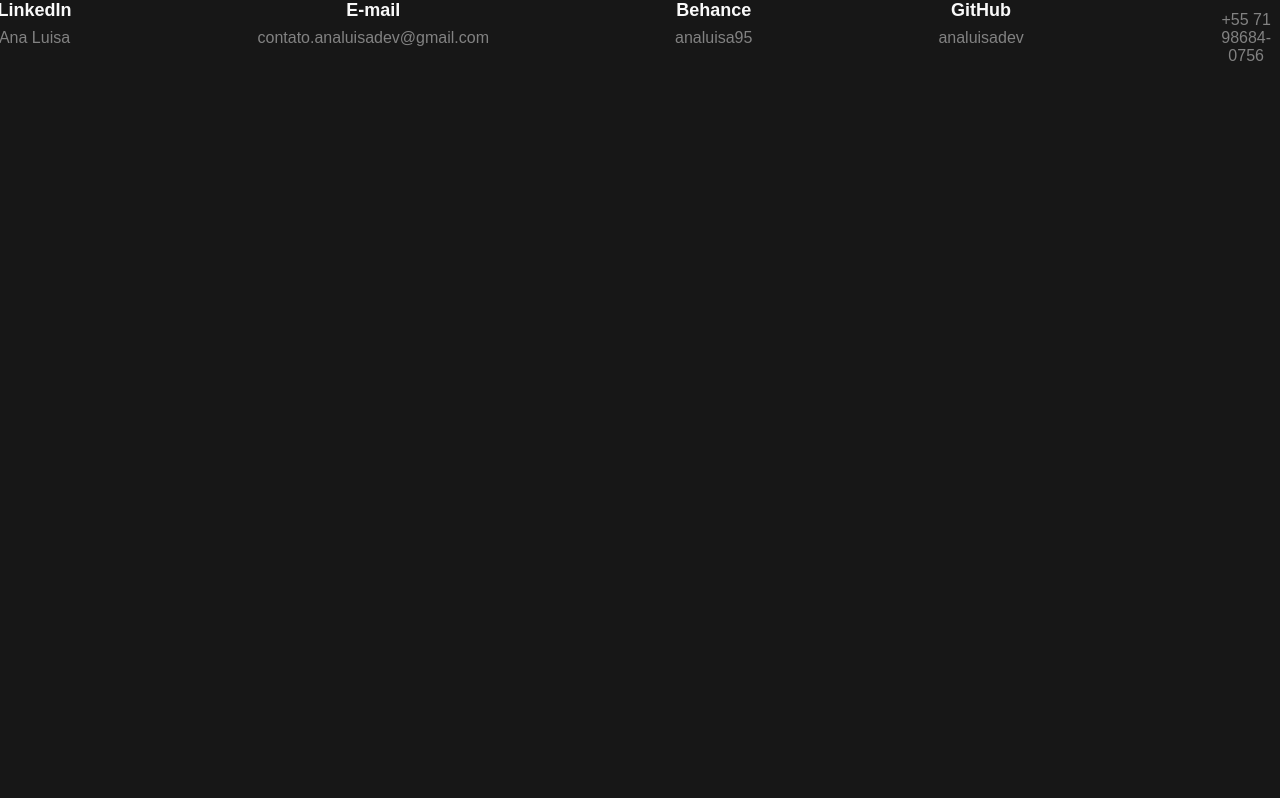
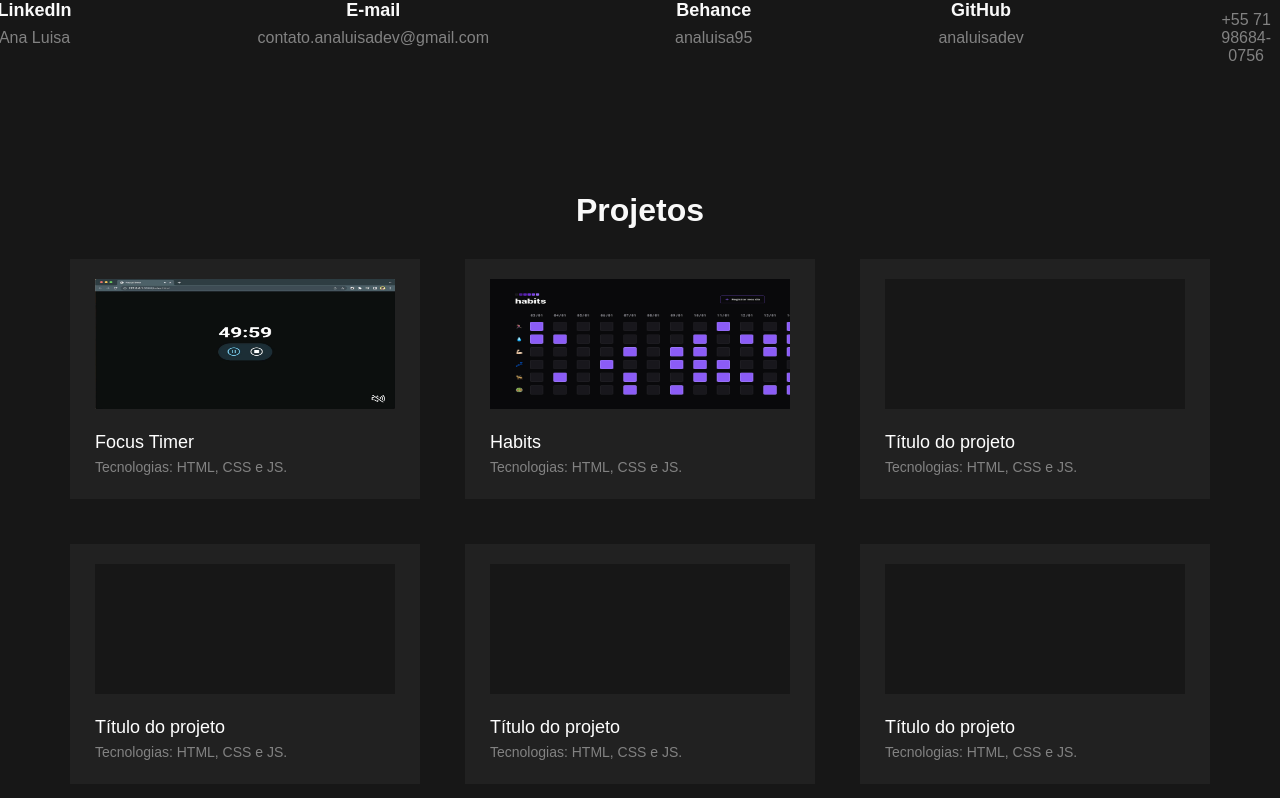
Before and after one commit to analuisadev/Portfolio, a React (Vite) app: page / in a window 1280 px wide. Shown: the part 1030-1828 px from the top of the page. Before the commit the page ends 1095 px from the top, so only its background shows below. Built offline with nearby package versions, Linux system fonts and the light colour scheme.

Commit message:
feat: insertion of the projects section and change in global styles

```diff
--- a/src/GlobalStyles.tsx
+++ b/src/GlobalStyles.tsx
@@ -16,6 +16,7 @@ export const GlobalStyle = createGlobalStyle`
     --Border-Button: #333333;
     --Bg-Dark: #212121;
     --Green: #00df5e;
+    --White: #FFFFFF;
     font-size: 62.5%;
 }
 
@@ -28,4 +29,11 @@ body {
     max-width: 100vw;
 }
 
+a{
+    text-decoration: none;
+}
+
+a:hover{
+    opacity: .8;
+}
 `
--- a/src/assets/components/header/styles.tsx
+++ b/src/assets/components/header/styles.tsx
@@ -21,7 +21,6 @@ export const Menu = styled.header`
     }
 
     a {
-        text-decoration: none;
         color: var(--Primary-Text-Color);
     }
 `
--- /dev/null
+++ b/src/assets/components/projects/Projects.tsx
@@ -0,0 +1,70 @@
+import * as styles from './styles'
+
+import Habits from '../../../img/preview_habits.jpg'
+import FocusTimer  from '../../../img/preview_focus-timer.jpg'
+
+export function Projects() {
+    return (
+        <>
+            <styles.ContainerProjects>
+                <h2>Projetos</h2>
+
+                <styles.ProjectsBox>
+                    <styles.Project>
+                        <styles.ProjectImage>
+                            <img src={ FocusTimer } alt="Focus Timer Project" />
+                        </styles.ProjectImage>
+                        <styles.infoProject>
+                            <span><a href="https://focus-timer-ecru.vercel.app/" target='_blank'>Focus Timer</a></span>
+                            <p>Tecnologias: HTML, CSS e JS.</p>
+                        </styles.infoProject>
+                    </styles.Project>
+
+                    <styles.Project>
+                        <styles.ProjectImage>
+                            <img src={ Habits } alt="Habit Tracker Project" />
+                        </styles.ProjectImage>
+                        <styles.infoProject>
+                            <span><a href="https://analuisadev.github.io/habits/" target='_blank'>Habits</a></span>
+                            <p>Tecnologias: HTML, CSS e JS.</p>
+                        </styles.infoProject>
+                    </styles.Project>
+
+
+                    <styles.Project>
+                        <styles.ProjectImage></styles.ProjectImage>
+                        <styles.infoProject>
+                            <span><a href="#">Título do projeto</a></span>
+                            <p>Tecnologias: HTML, CSS e JS.</p>
+                        </styles.infoProject>
+                    </styles.Project>
+
+
+                    <styles.Project>
+                        <styles.ProjectImage></styles.ProjectImage>
+                        <styles.infoProject>
+                            <span><a href="#">Título do projeto</a></span>
+                            <p>Tecnologias: HTML, CSS e JS.</p>
+                        </styles.infoProject>
+                    </styles.Project>
+
+                    <styles.Project>
+                        <styles.ProjectImage></styles.ProjectImage>
+                        <styles.infoProject>
+                            <span><a href="#">Título do projeto</a></span>
+                            <p>Tecnologias: HTML, CSS e JS.</p>
+                        </styles.infoProject>
+                    </styles.Project>
+
+                    <styles.Project>
+                        <styles.ProjectImage></styles.ProjectImage>
+                        <styles.infoProject>
+                            <span><a href="#">Título do projeto</a></span>
+                            <p>Tecnologias: HTML, CSS e JS.</p>
+                        </styles.infoProject>
+                    </styles.Project>
+                </styles.ProjectsBox>
+            </styles.ContainerProjects>
+        </>
+    )
+}
--- /dev/null
+++ b/src/assets/components/projects/styles.tsx
@@ -0,0 +1,62 @@
+import styled from "styled-components";
+
+export const ContainerProjects = styled.div`
+    display: flex;
+    flex-direction: column;
+    align-items: center;
+    justify-content: center;
+    margin-top: 12.7rem;
+
+    h2{
+        font-weight: 700;
+        font-size: 3.2rem;
+        margin-bottom: 3.0rem;
+    }
+`
+
+export const ProjectsBox = styled.div`
+    display: grid;
+    grid-template-rows: 1fr 1fr 1fr;
+    grid-template-columns: 1fr 1fr 1fr;
+    gap: 4.5rem;
+`
+
+export const Project = styled.div`
+    width: 35.0rem;
+    height: 24.0rem;
+    background: var(--Bg-Dark);
+    padding: 2.0rem 2.5rem;
+`
+
+export const infoProject = styled.div`
+    display: grid;
+    gap: .6rem;
+    margin-top: 2.3rem;
+
+    span{
+        font-weight: 500;
+        font-size: 1.8rem;
+    }
+
+    a {
+        color: var(--White);
+    }
+
+    p{
+        font-weight: 400;
+        font-size: 1.4rem;
+        color: var(--Secondary-Text-Color);
+    }
+`
+
+export const ProjectImage = styled.div`
+    width: 30.0rem;
+    height: 13.0rem;
+    background: #171717;
+    margin-bottom: 2.3rem;
+
+    img{
+        width: 30.0rem;
+        height: 13.0rem;
+    }
+`
--- a/src/main.tsx
+++ b/src/main.tsx
@@ -2,6 +2,7 @@ import { Header } from './assets/components/header/Header'
 import { GlobalStyle } from './GlobalStyles'
 import { Introduction } from './assets/components/introduction/Introduction'
 import { About } from './assets/components/about/About'
+import { Projects } from './assets/components/projects/Projects'
 
 import React from 'react'
 import ReactDOM from 'react-dom/client'
@@ -12,5 +13,6 @@ ReactDOM.createRoot(document.getElementById('root') as HTMLElement).render(
     <Header />
     <Introduction />
     <About />
+    <Projects/>
   </React.StrictMode>,
 )
```
Also changed, not shown: src/img/preview_focus-timer.jpg (added), src/img/preview_habits.jpg (added).
